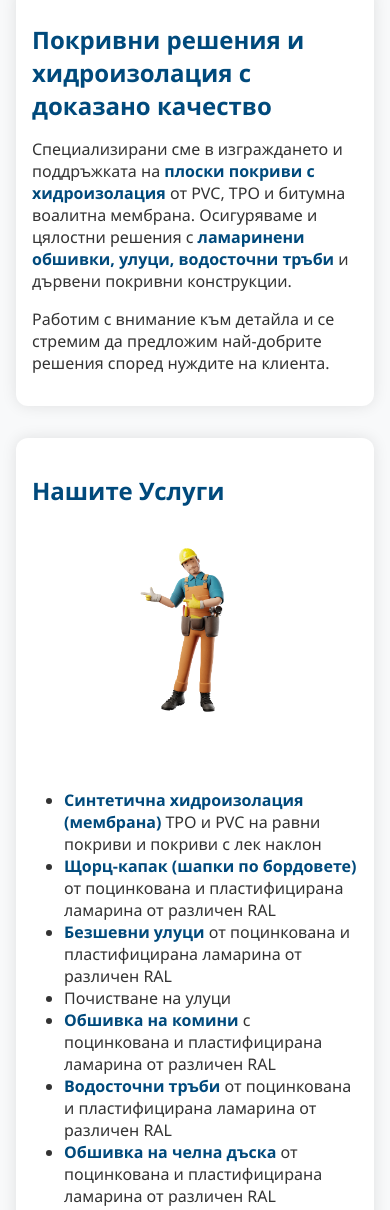
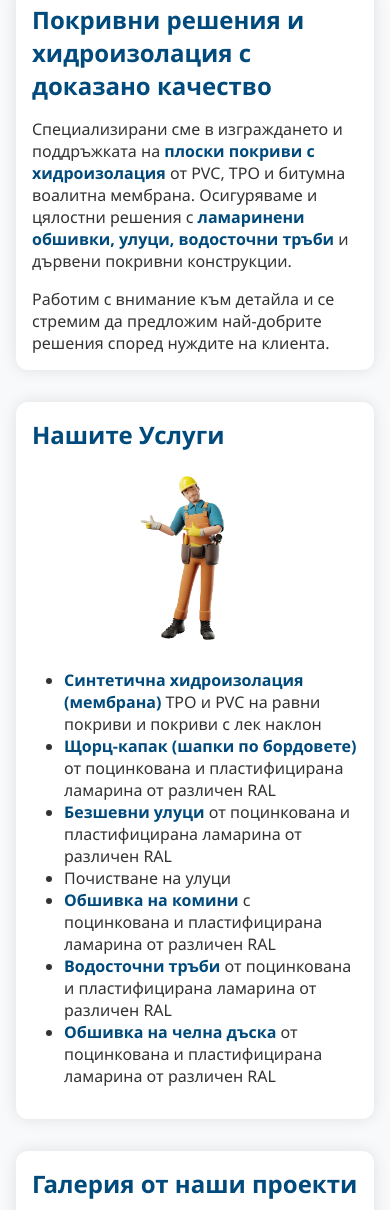
Before and after one commit to Ferhaps/waterproofing-services, a plain HTML site: page index.html in a window 390 px wide. Shown: the part 678-1888 px from the top of the page. Drawn offline with Linux system fonts and the light colour scheme.

Commit message:
improves responsive design

```diff
--- a/styles.css
+++ b/styles.css
@@ -155,7 +155,12 @@ nav a.active {
 
 h2 {
   color: #004a7c;
+  margin-top: 0 !important;
   margin-bottom: 1rem;
+}
+
+p:last-child {
+  margin-bottom: 0;
 }
 
 ul {
@@ -348,6 +353,10 @@ address {
     font-size: 1.2rem;
   }
 
+  h2 {
+    margin-top: 0 !important;
+  }
+
   .container {
     padding: 1rem !important;
     margin-top: 2rem !important;
@@ -399,12 +408,16 @@ address {
     transform: translateY(-9px) rotate(-45deg);
   }
 
+  #services h2 {
+    margin: 0 !important;
+  }
+
   .services-container {
     flex-direction: column-reverse;
+    gap: 0 !important;
   }
 
   .services-image {
-    margin-bottom: 1rem;
     width: 100%;
   }
 
```
